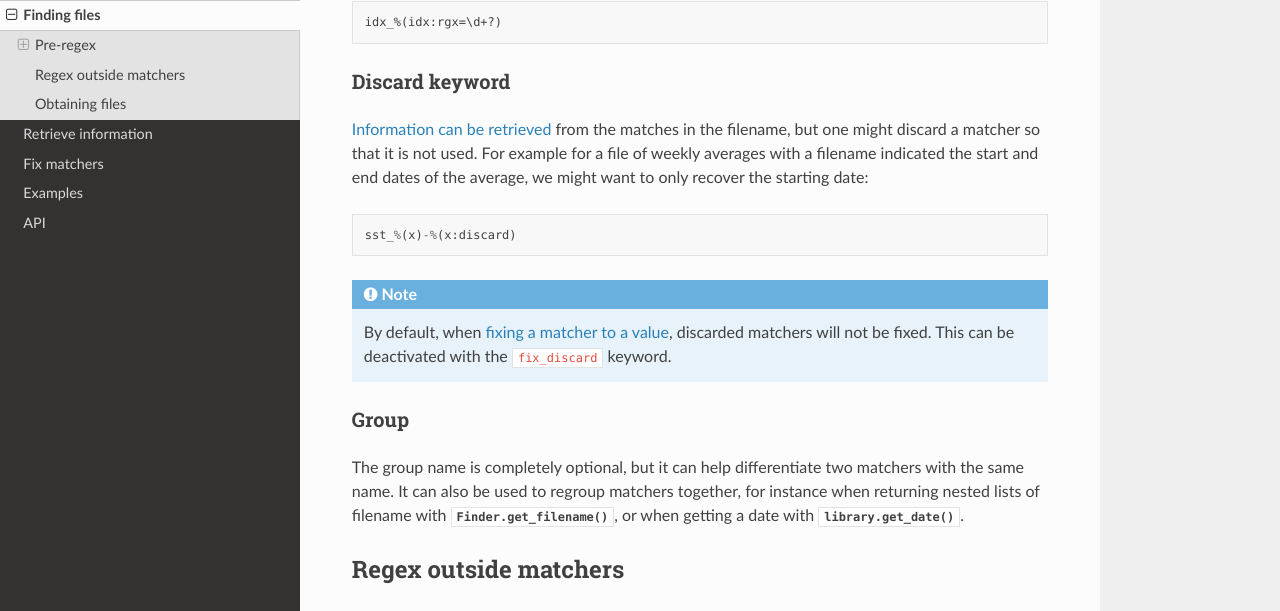
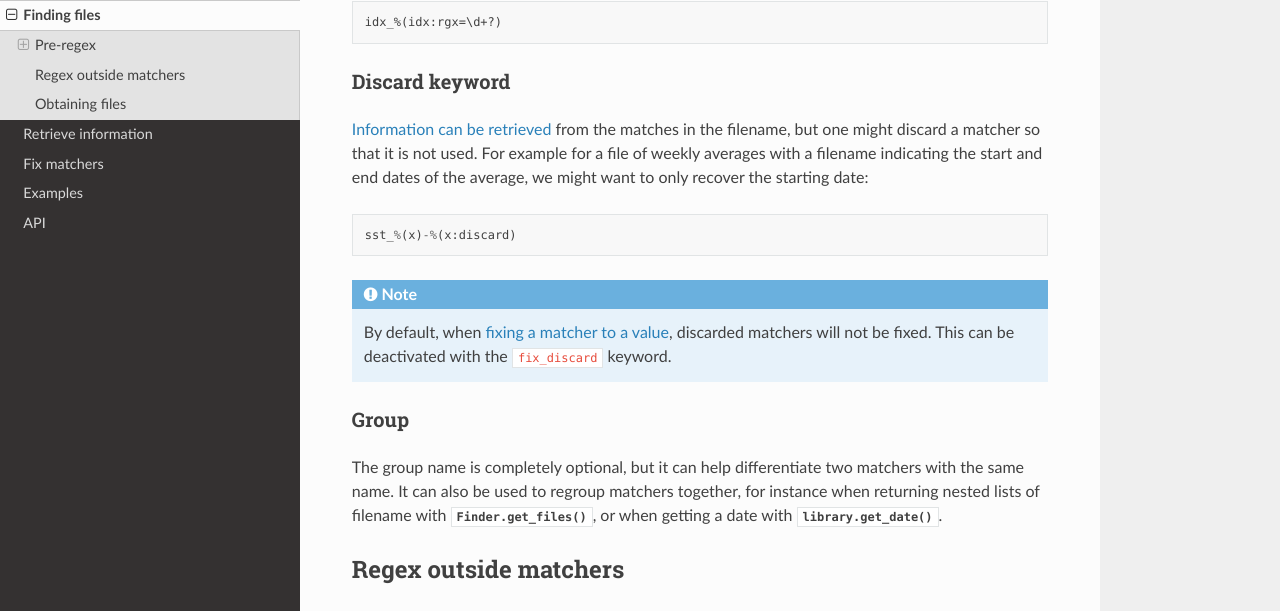
Before and after one commit to Descanonge/filefinder, a Sphinx documentation site: the page built from docs/source/find_files.rst, in a window 1280 px wide and 900 px high, scrolled down 3035 px. Shown: the part 138-749 px from the top of the window. Built offline with Sphinx 7.4.7 and the Read the Docs theme 2.0.0, drawn with Linux system fonts in a browser that asks for light colours.

Commit message:
Fix typos doc

```diff
--- a/docs/source/find_files.rst
+++ b/docs/source/find_files.rst
@@ -172,7 +172,7 @@ Discard keyword
 
 :doc:`Information can be retrieved<retrieve_values>` from the matches in the
 filename, but one might discard a matcher so that it is not used.
-For example for a file of weekly averages with a filename indicated the start
+For example for a file of weekly averages with a filename indicating the start
 and end dates of the average, we might want to only recover the starting date::
 
   sst_%(x)-%(x:discard)
@@ -191,7 +191,7 @@ Group
 The group name is completely optional, but it can help differentiate two
 matchers with the same name. It can also be used to regroup matchers together,
 for instance when returning nested lists of filename with
-:func:`Finder.get_filename`, or when getting a date with
+:func:`Finder.get_files`, or when getting a date with
 :func:`library.get_date()<filefinder.library.get_date>`.
 
 
```
